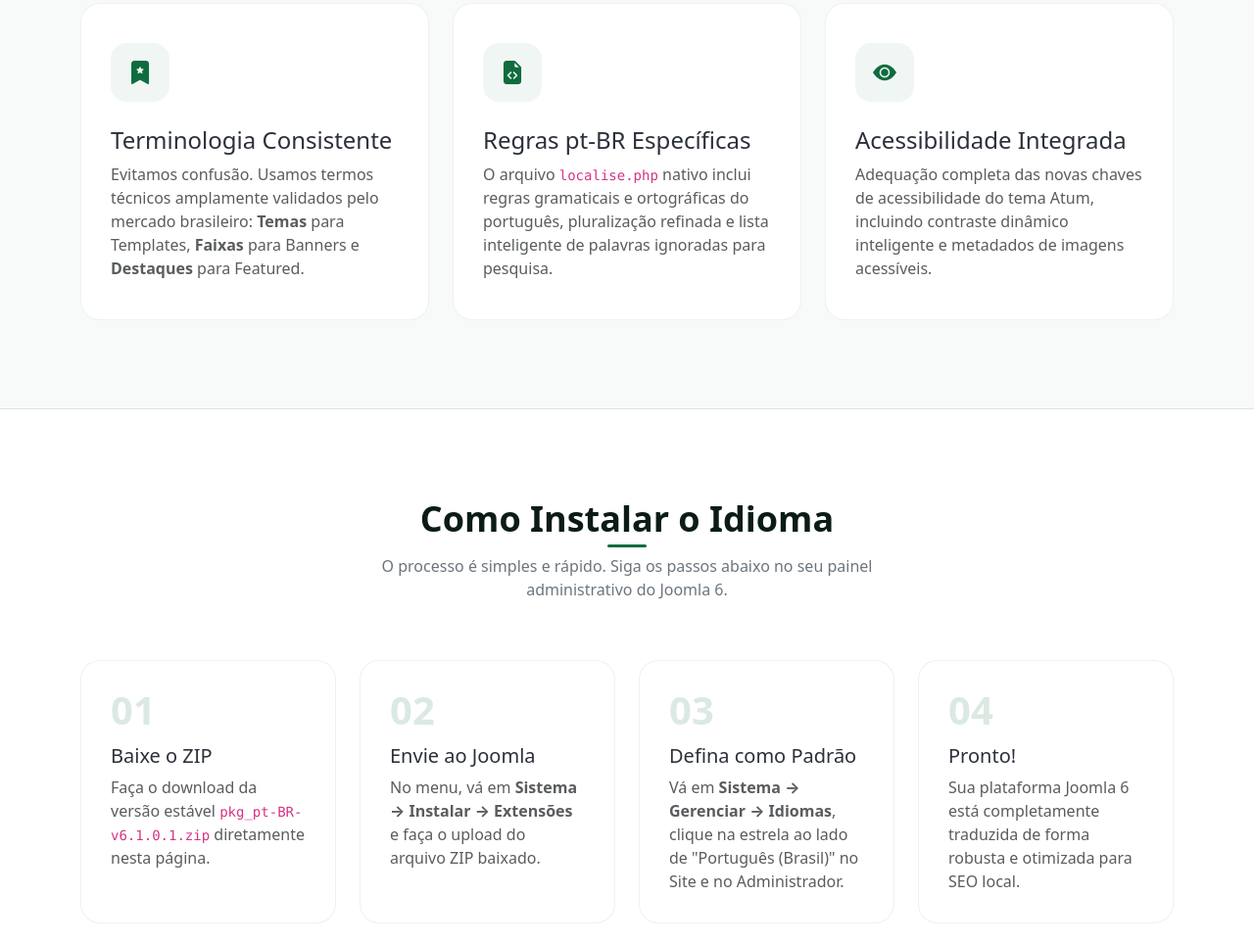
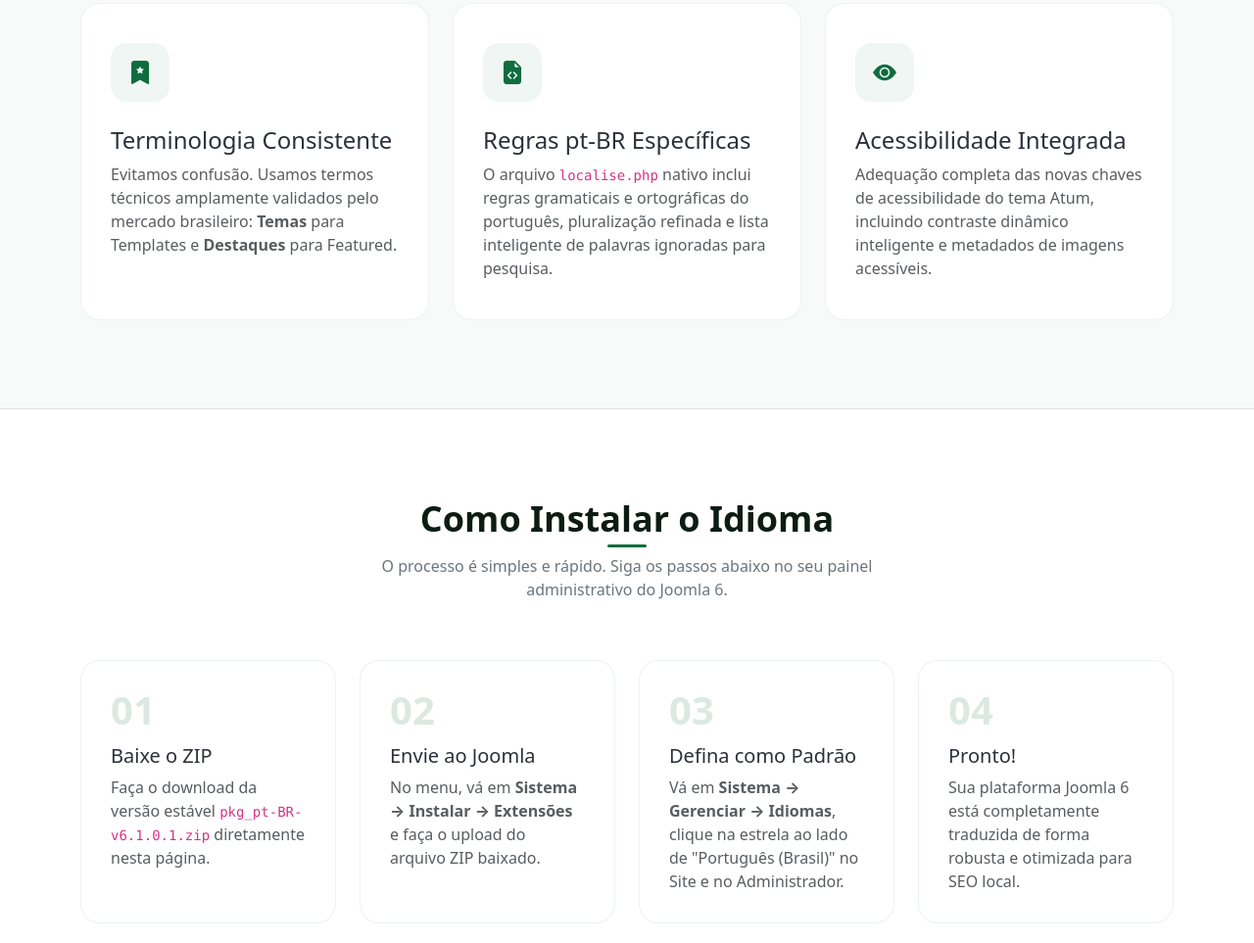
Before and after one commit to uzielweb/joomla6-pt-br, a plain HTML site: page index.html in a window 1280 px wide. Shown: the part 1214-2177 px from the top of the page at 98% size. Drawn offline with nearby package versions, Linux system fonts and the light colour scheme.

Commit message:
chore: remove menção de tradução de banner para consistência com o core

```diff
--- a/index.html
+++ b/index.html
@@ -467,7 +467,7 @@
             <div class="feature-card">
               <div class="feature-icon"><i class="bi bi-bookmark-star-fill"></i></div>
               <h4>Terminologia Consistente</h4>
-              <p class="text-muted m-0">Evitamos confusão. Usamos termos técnicos amplamente validados pelo mercado brasileiro: <strong>Temas</strong> para Templates, <strong>Faixas</strong> para Banners e <strong>Destaques</strong> para Featured.</p>
+              <p class="text-muted m-0">Evitamos confusão. Usamos termos técnicos amplamente validados pelo mercado brasileiro: <strong>Temas</strong> para Templates e <strong>Destaques</strong> para Featured.</p>
             </div>
           </div>
           <div class="col-md-4" data-aos="fade-up" data-aos-delay="100">
```
Also changed, not shown: README.md.
